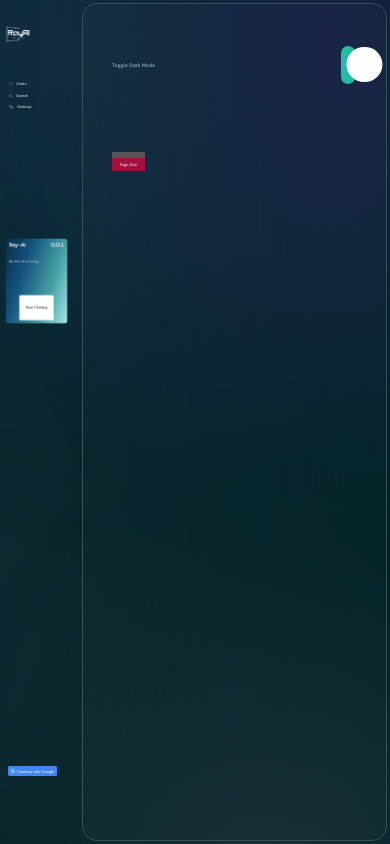
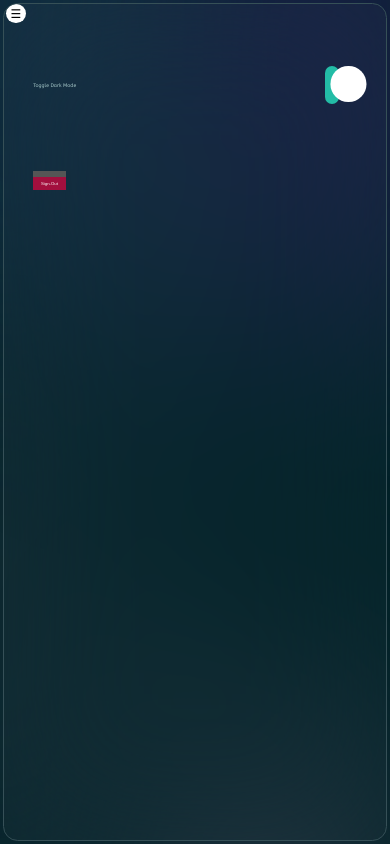
Before and after one commit to RayLight-369/RayAI, a Next.js app: page /settings in a window 390 px wide. Built offline with nearby package versions, Linux system fonts and the light colour scheme; no server answers.

Commit message:
80% bit Resposiveness

```diff
--- a/app/ChildLayout.js
+++ b/app/ChildLayout.js
@@ -10,15 +10,44 @@ import Link from 'next/link';
 import { faGoogle } from '@fortawesome/free-brands-svg-icons';
 import { useTheme } from './Contexts/ThemeContext/ThemeContext';
 import Loading from "./loading";
+import { isMobileDevice, toggleNavDevice } from "./Contexts/IsMobileContext/IsMobileContext";
+import { useEffect } from "react";
 
 const ChildLayout = ( { children } ) => {
 
   const { data: session, status } = useSession();
   const { darkMode } = useTheme();
+  const { isMobile, setIsMobile } = isMobileDevice();
+  const { toggleNav, setToggleNav } = toggleNavDevice();
+
+
+  useEffect( () => {
+
+    const handleResize = () => setIsMobile( window.innerWidth <= 767 );
+
+    handleResize();
+
+    window.addEventListener( "resize", handleResize );
+
+    return () => {
+      window.removeEventListener( "resize", handleResize );
+    };
+
+  }, [] );
 
   return (
     <div className={ styles[ "chat-container" ] }>
-      <div className={ styles[ "previous-chats" ] }>
+      <div className={ styles[ "previous-chats" ] } style={ isMobile ? {
+        left: toggleNav ? "0" : -150,
+        zIndex: 10
+      } : null }>
+        { isMobile && (
+          <button className={ styles[ "close-nav" ] } onClick={ () => {
+            setToggleNav( false );
+          } }>
+            ✖
+          </button>
+        ) }
         <div className={ styles[ "logo" ] }>
           <Image
             src={ "/logo.png" }
@@ -66,6 +95,11 @@ const ChildLayout = ( { children } ) => {
         </div>
       </div>
       <div className={ `${ styles[ "layout" ] } ${ !darkMode ? styles[ "light" ] : "" }` }>
+        { isMobile && (
+          <button className={ styles[ "open-nav" ] } onClick={ () => setToggleNav( true ) }>
+            ☰
+          </button>
+        ) }
         { children }
       </div>
     </div >
--- a/app/Components/Chat/chat.jsx
+++ b/app/Components/Chat/chat.jsx
@@ -21,12 +21,16 @@ const Chat = ( { prompt, setPrompt, messages, setMessages } ) => {
   const [ abortController, setAbortController ] = useState( null );
   const [ newPrompt, setNewPrompt ] = useState( [] );
   const [ pageRendered, setPageRendered ] = useState( false );
+  const [ toggleNav, setToggleNav ] = useState( false );
   const [ hash, setHash ] = useState( "" );
+  const [ isMobile, setIsMobile ] = useState( true );
 
   useEffect( () => {
+
     if ( typeof window !== "undefined" ) {
       setHash( window.location.hash.slice( 1 ) );
     }
+
   }, [] );
 
   const msgsRef = useRef();
@@ -244,6 +248,7 @@ const Chat = ( { prompt, setPrompt, messages, setMessages } ) => {
           </div>
         </>
       ) }
+
       <div className={ `${ styles[ "msgs" ] } ${ !darkMode ? styles[ "light" ] : "" }` } ref={ msgsRef }>
 
         { messages.map( ( msg, key ) => (
--- /dev/null
+++ b/app/Contexts/IsMobileContext/IsMobileContext.js
@@ -0,0 +1,35 @@
+"use client";
+import { createContext, useContext, useEffect, useState } from 'react';
+
+const IsMobileContext = createContext();
+
+export const isMobileDevice = () => {
+  return useContext( IsMobileContext );
+};
+
+const IsMobileProvider = ( { children } ) => {
+
+  const [ isMobile, setIsMobile ] = useState( true );
+
+  return (
+    <IsMobileContext.Provider value={ { isMobile, setIsMobile } }>{ children }</IsMobileContext.Provider>
+  );
+};
+
+
+const toggleNavContext = createContext();
+
+export const toggleNavDevice = () => {
+  return useContext( toggleNavContext );
+};
+
+export const ToggleNavProvider = ( { children } ) => {
+
+  const [ toggleNav, setToggleNav ] = useState( false );
+
+  return (
+    <toggleNavContext.Provider value={ { toggleNav, setToggleNav } }>{ children }</toggleNavContext.Provider>
+  );
+};
+
+export default IsMobileProvider;
--- a/app/layout.js
+++ b/app/layout.js
@@ -4,6 +4,7 @@ import MessagesProvider from './Contexts/MessagesContext/MessagesContext';
 import ChildLayout from './ChildLayout';
 
 import "./globals.css";
+import IsMobileProvider, { ToggleNavProvider } from './Contexts/IsMobileContext/IsMobileContext';
 
 export const metadata = {
   title: 'RayAI',
@@ -24,9 +25,13 @@ export default function RootLayout ( { children } ) {
               <div className='bg4'></div>
               <div className='bg5'></div>
               <MessagesProvider>
-                <ChildLayout>
-                  { children }
-                </ChildLayout>
+                <IsMobileProvider>
+                  <ToggleNavProvider>
+                    <ChildLayout>
+                      { children }
+                    </ChildLayout>
+                  </ToggleNavProvider>
+                </IsMobileProvider>
               </MessagesProvider>
             </main>
           </ThemeProvider>
--- a/app/layout.module.css
+++ b/app/layout.module.css
@@ -198,3 +198,180 @@ div.account button {
   cursor: pointer;
   padding: .7vw;
 }
+
+@media (max-width: 767px) {
+
+  div.previous-chats {
+    /* background: #fff; */
+    height: 100%;
+    /* width: 20.5vw; */
+    width: 150px;
+    display: flex;
+    flex-direction: column;
+    /* padding: .9vw 1.45vw; */
+    padding: 5px;
+    position: absolute;
+    transition: 150ms ease-in-out;
+    background: rgb(13 36 40);
+  }
+
+  div.layout {
+    width: calc(100%);
+  }
+
+  div.previous-chats div.links {
+    display: flex;
+    flex-direction: column;
+    position: relative;
+    top: 50px;
+    /* Updated from 5.86vw to 12.12vh */
+    gap: 2px;
+  }
+
+  .link-icons {
+    opacity: 0.4;
+  }
+
+  div.previous-chats div.links a {
+    text-decoration: none;
+    color: #eee;
+    padding: 6px;
+    font-family: abeezee;
+    font-size: 10px;
+  }
+
+  div.previous-chats div.logo {
+    display: flex;
+    position: relative;
+    top: 20px;
+    /* Updated from 1.125vw to 2.62vh */
+  }
+
+  div.previous-chats div.logo img {
+    width: 60px;
+    height: auto;
+  }
+
+  div.account {
+    position: absolute;
+    bottom: 30px;
+    left: 20px;
+    width: 120px;
+  }
+
+  div.build-info {
+    padding: 10px;
+    position: relative;
+    top: calc(50% - 30px);
+    border-radius: 6px;
+    display: flex;
+    width: 90%;
+    justify-content: center;
+    flex-direction: column;
+    gap: 7px;
+    font-family: Quicksand;
+    color: white;
+    transform: scale(1);
+    animation: card infinite 3s ease-in-out;
+    /* background: linear-gradient(108deg, #1a0044 -7.56%, #660868 29.51%, #db5e83 69.57%, #ffd098 107.24%); */
+    /* background: linear-gradient(rgba(255, 255, 255, .1), rgba(255, 255, 255, .1)), url("/card-bg.svg"); */
+    /* background: url("/card-bg-3.svg") no-repeat; */
+    background: linear-gradient(108deg, #052437 -7.56%, #14507d 29.51%, #47a2a5 69.57%, #bcf7ff 107.24%);
+    backdrop-filter: blur(50px);
+  }
+
+  div.version {
+    display: flex;
+    flex-direction: row;
+    justify-content: space-between;
+    font-size: 10px;
+    font-family: abeezee;
+    font-weight: bold;
+  }
+
+  div.build-info p.desc {
+    position: relative;
+    top: -3px;
+    font-size: 9px;
+  }
+
+  div.build-info button.card-btn {
+    width: fit-content;
+    position: relative;
+    left: 50%;
+    transform: translateX(-50%);
+    padding: 5px 8px;
+    font-size: 7px;
+    border-radius: 2.5px;
+    border: none;
+    background: #00000049;
+    color: white;
+    cursor: pointer;
+    transition: 90ms linear;
+  }
+
+  div.build-info button.card-btn.light {
+    background: white;
+    color: rgb(34, 42, 46);
+  }
+
+  div.build-info button.card-btn:hover {
+    background: white;
+    color: rgb(34, 42, 46);
+  }
+
+  button.close-nav {
+    position: absolute;
+    right: 0;
+    border: none;
+    width: 20px;
+    height: 20px;
+    background: #ffffff;
+    font-size: 12px;
+    border-radius: 50%;
+  }
+
+  button.open-nav {
+    position: relative;
+    left: calc(-50% + 12px);
+    border: none;
+    width: 20px;
+    height: 20px;
+    background: #ffffff;
+    font-size: 12px;
+    border-radius: 50%;
+  }
+
+  div.profile {
+    gap: 7px;
+    width: 100%;
+  }
+
+  div.img img {
+    border-radius: 50%;
+    width: 20px;
+    height: 20px;
+  }
+
+  div.name-email {
+    font-size: 7px;
+    gap: 6px;
+  }
+
+  p.email {
+    font-size: 6px;
+  }
+
+  div.account button {
+    padding: 10px;
+    border-radius: 3px;
+    font-size: 12px;
+    gap: 8px;
+  }
+
+  .logout-icon {
+    font-size: 9px;
+    padding: 3px;
+  }
+
+}
```
Also changed, not shown: app/Components/Chat/chat.module.css (+139 -0 lines), app/page.jsx (+9 -2 lines), app/utils/openai.js (deleted, +0 -9 lines).
